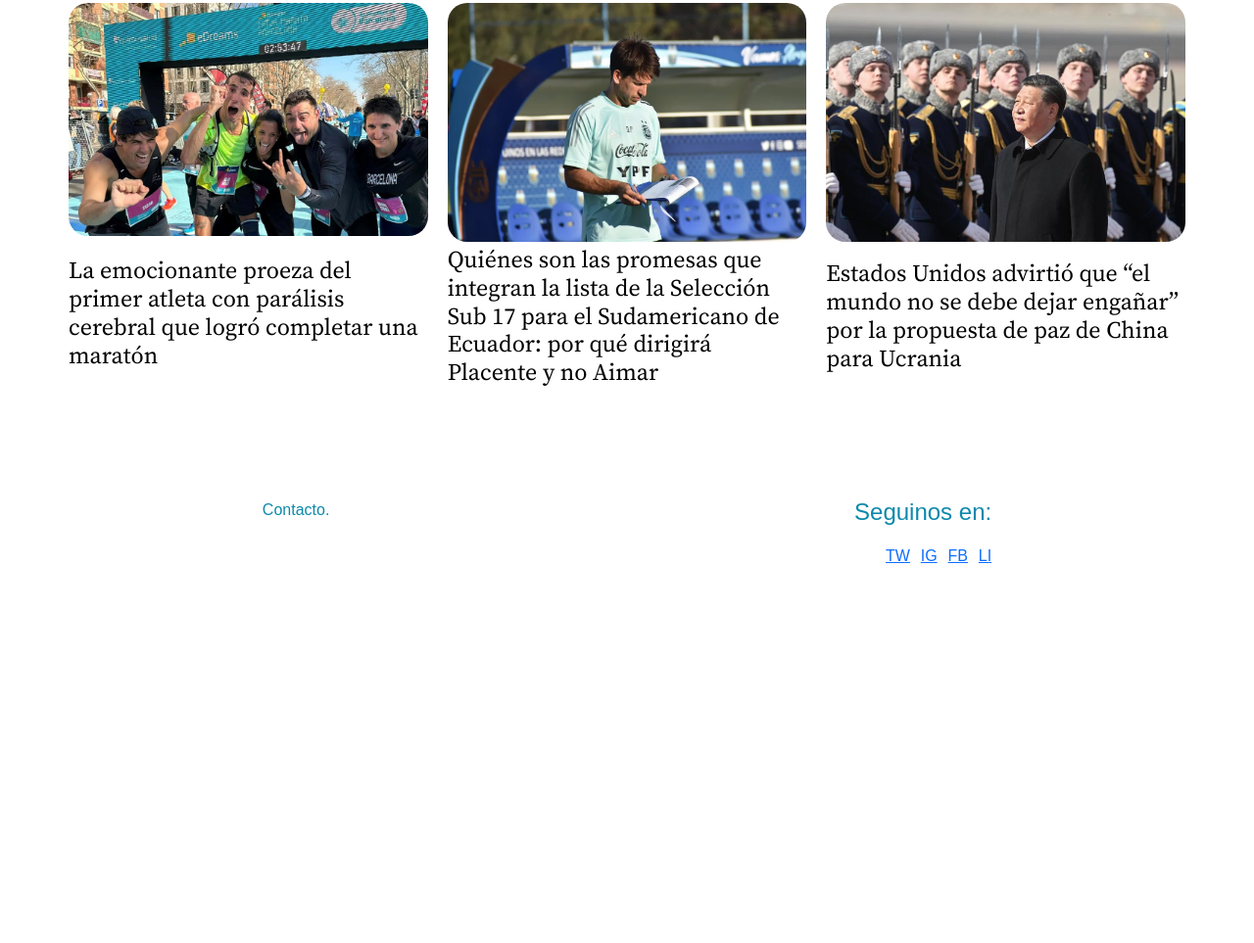
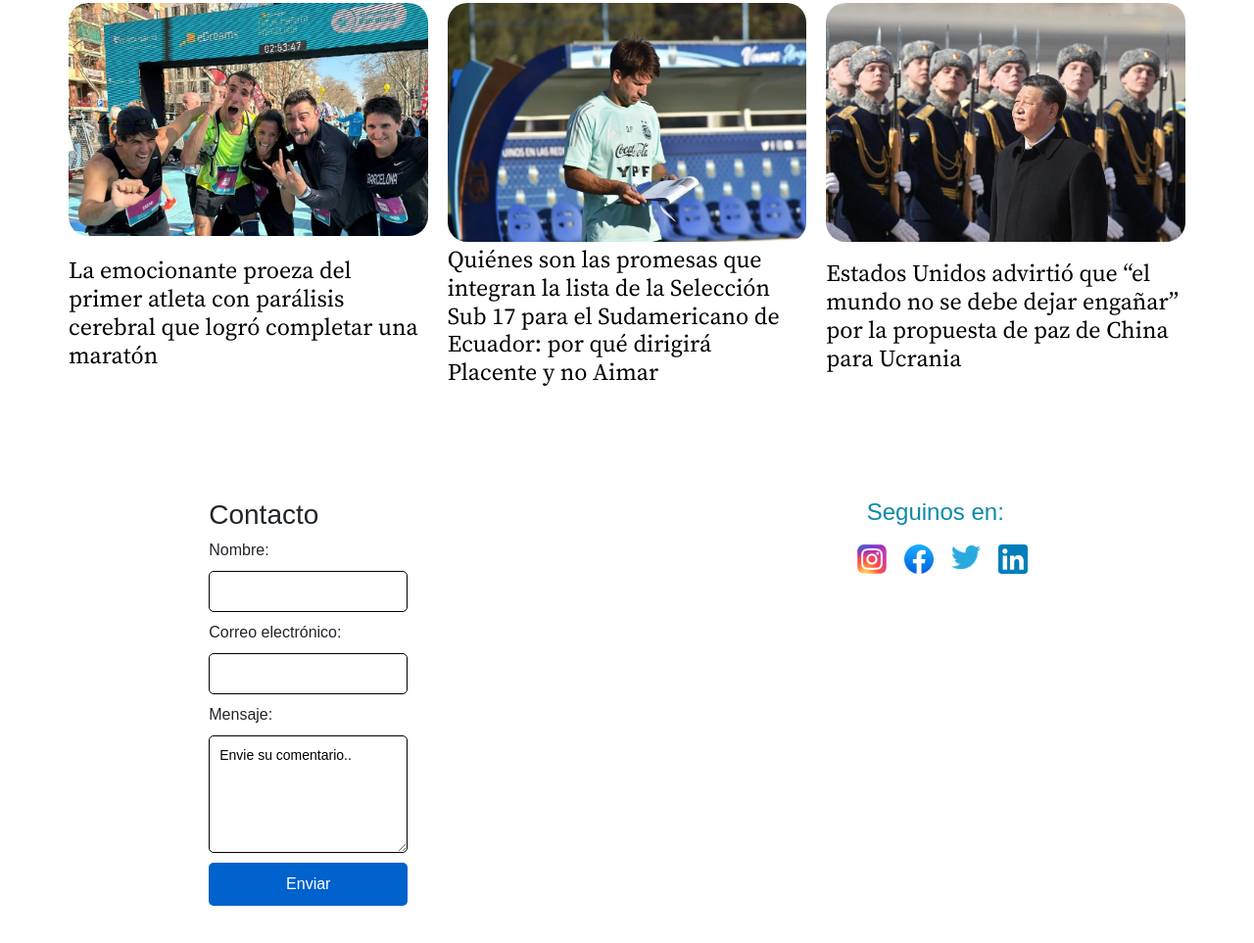
Before and after one commit to manuchristensen/EntregaFinal_ManuelChristensen, a plain HTML site: page index.html in a window 1280 px wide. Shown: the part 1313-2276 px from the top of the page at 98% size. Before the commit the page ends 1979 px from the top, so only its background shows below. Drawn offline with nearby package versions, Linux system fonts and the light colour scheme.

Commit message:
Actualizacion de footer

```diff
--- a/css/estilos.css
+++ b/css/estilos.css
@@ -30,6 +30,9 @@ header{
     z-index: 2;
     background-color: #0c89ab;
 }
+header nav .container-fluid h1 a{
+    color: white;
+}
 nav div div ul{
     display: flex;
     list-style-type: none;
@@ -39,7 +42,7 @@ header nav ul li{
     margin-left: 20px;
     position: relative;
 }
-nav div div ul li a{
+header nav .container-fluid .collapse ul li a{
     text-decoration:none;
     color: white;
     text-transform: uppercase;
@@ -117,12 +120,35 @@ img{
     justify-content: space-around;
     margin-bottom: 70px;
 }
-.contacto{
+.form-contacto {
+    display: flex;
+    flex-direction: column;
+    max-width: 400px;
+    margin: 0 auto;
+}
+label, input, textarea {
+    display: block;
+    margin-bottom: 10px;
+    font-size: 16px;
+    line-height: 1.4;
+}
+input, textarea {
+    width: 100%;
+    padding: 10px;
+    border: 1px solid ;
+    border-radius: 5px;
+    font-size: 14px;
+}
+.boton {
+    background-color: #0062cc;
+    color: #fff;
+    border: none;
+    padding: 10px 20px;
+    border-radius: 5px;
     font-size: 16px;
 }
-.contacto a{
-    text-decoration: none;
-    color: #0c89ab;
+.boton:hover {
+    background-color: #0062cc;
 }
 .SocialMedia ul{
     display: flex;
@@ -132,4 +158,15 @@ img{
 }
 .SocialMedia h4{
     color: #0c89ab;
+    text-align: center;
 }
+.icono {
+    display: inline-block;
+    text-align: center;
+    width: 30px;
+    height: 30px;
+    margin-right: 18px;
+  }
+.animate__animated .animate__bounceInLeft{
+    animation-delay: 0.8s;
+}
--- a/index.html
+++ b/index.html
@@ -17,12 +17,18 @@
 
     <!-- ESTILOS CSS-->
     <link rel="stylesheet" href="../css/estilos.css">
+    <link
+    rel="stylesheet"
+    href="https://cdnjs.cloudflare.com/ajax/libs/animate.css/4.1.1/animate.min.css"
+    />
 
 <body>
-    <header class="container-fluid">
+    <header class="container-fluid animate__animated animate__bounceInDown">
         <nav class="navbar navbar-expand-lg">
             <div class="container-fluid">
-                <h1 class="logo"><a class="navbar-brand" href="index.html">CODERINFO</a></h1>
+                <h1 class="logo animate__animated animate__bounceInLeft">
+                    <a class="navbar-brand" href="index.html">CODERINFO</a>
+                </h1>
                 <button class="navbar-toggler" type="button" data-bs-toggle="collapse" data-bs-target="#navbarSupportedContent" aria-controls="navbarSupportedContent" aria-expanded="false" aria-label="Toggle navigation">
                     <span class="navbar-toggler-icon"></span>
                 </button>
@@ -119,18 +125,30 @@
     <footer class="footer">
 
                 <!--CONTACTO-->
-            <div class="contacto">
-                <a href="">Contacto.</a>
+        <div>
+            <h3>Contacto</h3>
+            <form class="form-contacto">
+                <label for="name">Nombre:</label>
+                <input type="text" id="name" name="name" required>
+
+                <label for="email">Correo electrónico:</label>
+                <input type="email" id="email" name="email" required>
+
+                <label for="message">Mensaje:</label>
+                <textarea id="message" name="message" rows="5" required>Envie su comentario..</textarea>
+
+                <button class="boton" type="submit">Enviar</button>
+            </form>
         </div>
 
         <!--SOCIAL MEDIA-->
         <div class="SocialMedia">
             <h4>Seguinos en:</h4>
             <ul>
-                    <li><a href="">TW</a></li>
-                    <li><a href="">IG</a></li>
-                    <li><a href="">FB</a></li>
-                    <li><a href="">LI</a></li>
+                <li><a href="" class="icono"><img src="img/SocialMedia/Instagram_logo_2016.svg" alt="Instagram Logo"></a></li>
+                <li><a href="" class="icono"><img src="img/SocialMedia/Facebook_f_logo_(2021).svg" alt="Facebook Logo"></a></li>
+                <li><a href="" class="icono"><img src="img/SocialMedia/twitter.png" alt="Twitter"></a></li>
+                <li><a href="" class="icono"><img src="img/SocialMedia/LinkedIn_icon.svg" alt="Linkedin"></a></li>
             </ul>
         </div>
     </footer>
```
Also changed, not shown: pages/deporte.html (+24 -9 lines), pages/el_mundo.html (+24 -9 lines), pages/entretenimiento.html (+24 -9 lines), pages/tendencias.html (+24 -9 lines), img/SocialMedia/Facebook_f_logo_(2021).svg (added), img/SocialMedia/Instagram_logo_2016.svg (added), img/SocialMedia/LinkedIn_icon.svg (added), img/SocialMedia/twitter.png (added). Lines whose indentation alone changed are shown as unchanged.
